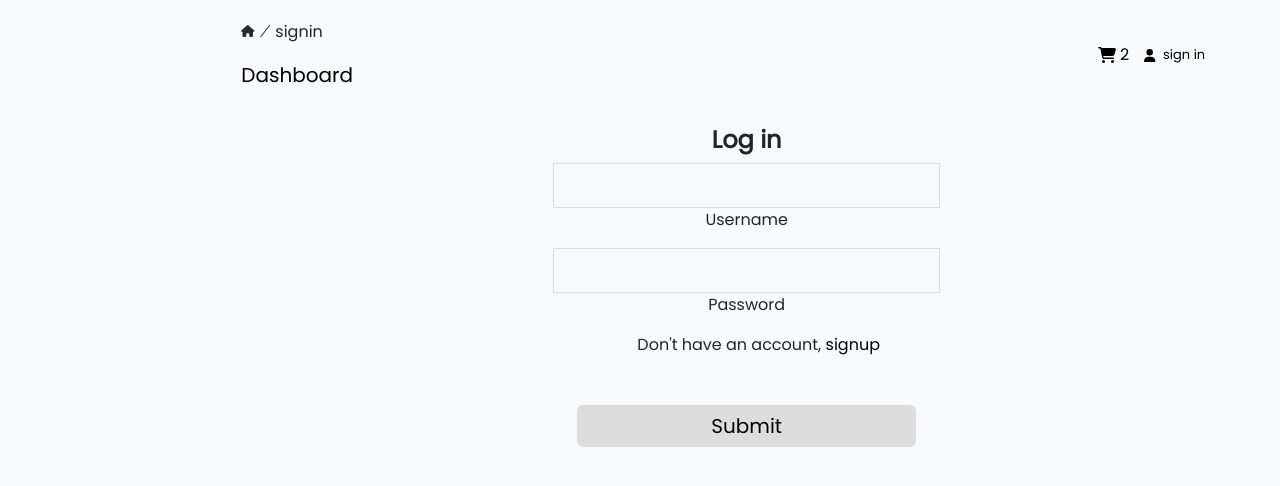
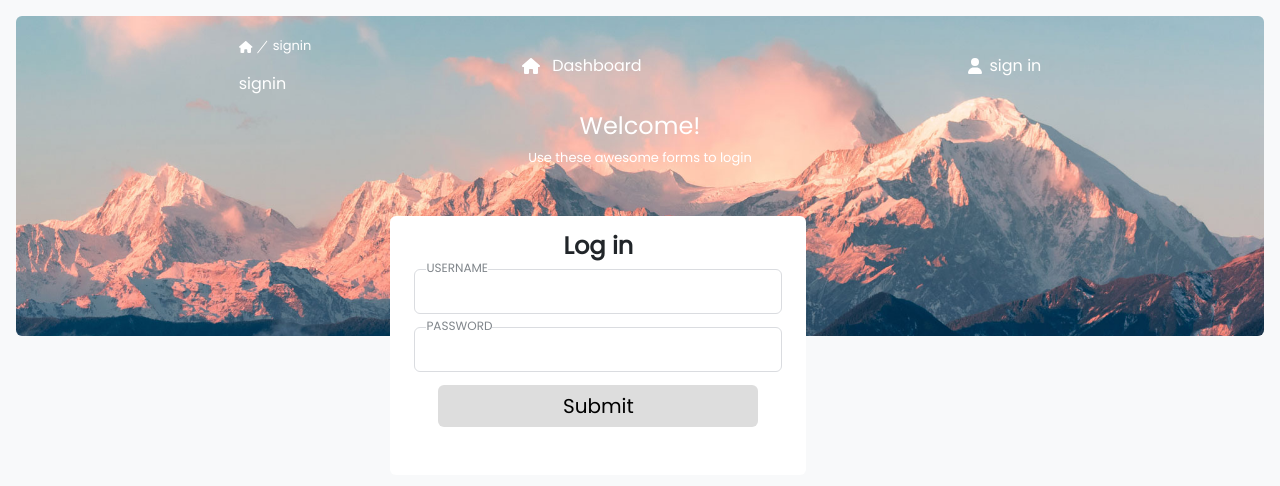
Before and after one commit to kevin-wairi/sparespos, a React (Create React App) app: page /signin in a window 1280 px wide. Shown: the top 486 px of the page. Built offline with nearby package versions, Linux system fonts and the light colour scheme; data requests are answered from the project's data file.

Commit message:
updated signup page

```diff
--- a/db.json
+++ b/db.json
@@ -19,12 +19,12 @@
     {
       "id": 1,
       "title": "Premium Ceramic Brake Pads for Toyota Camry (2019)",
-      "category": "",
+      "Category": "Braking System Parts",
       "description": "Premium ceramic brake pads for enhanced stopping power.",
       "carMake": "Toyota",
       "carModel": "Camry",
       "year": 2019,
-      "image": "",
+      "image": "https://m.media-amazon.com/images/I/71EYeM2ZpZS.jpg",
       "markedPrice": 6000,
       "sellingPrice": 5498.9,
       "rating": 4,
@@ -186,7 +186,7 @@
       "carMake": "Mercedes-Benz",
       "carModel": "E-Class",
       "year": 2017,
-      "image": "",
+      "image": "https://m.media-amazon.com/images/I/61ap0kR73vL.jpg",
       "markedPrice": 3000,
       "sellingPrice": 2748.9,
       "rating": 4,
@@ -203,7 +203,7 @@
       "carMake": "Audi",
       "carModel": "A4",
       "year": 2018,
-      "image": "",
+      "image": "https://m.media-amazon.com/images/I/61qr9BhcfeL.jpg",
       "markedPrice": 6000,
       "sellingPrice": 5498.9,
       "rating": 4,
@@ -323,66 +323,6 @@
       "quantity": 5,
       "status": "arrived",
       "datePosted": "2023-11-05"
-    },
-    {
-      "title": "",
-      "category": "",
-      "description": "",
-      "carMake": "",
-      "carModel": "",
-      "year": "",
-      "image": null,
-      "markedPrice": "",
-      "sellingPrice": "",
-      "quantity": "",
-      "status": "",
-      "datePosted": "",
-      "id": 20
-    },
-    {
-      "title": "qwerty",
-      "category": "Transmission and Drivetrain Parts",
-      "description": "qwertyu",
-      "carMake": "Toyota",
-      "carModel": "Camry",
-      "year": "2015",
-      "image": "blob:http://localhost:4000/4de98aa6-de3e-452a-870b-333cea3f3fc2",
-      "markedPrice": "123456",
-      "sellingPrice": "123456",
-      "quantity": "123",
-      "status": "arrived",
-      "datePosted": "Wed Nov 29 2023",
-      "id": 21
-    },
-    {
-      "title": "qwerty",
-      "category": "Engine Components",
-      "description": "",
-      "carMake": "Toyota",
-      "carModel": "Camry",
-      "year": "2020",
-      "image": "blob:http://localhost:4000/a1c97b53-257f-4309-9036-c7e76958721c",
-      "markedPrice": "123456",
-      "sellingPrice": "234567",
-      "quantity": "10",
-      "status": "arrived",
-      "datePosted": "Wed Nov 29 2023",
-      "id": 22
-    },
-    {
-      "title": "qwertyu",
-      "category": "Transmission and Drivetrain Parts",
-      "description": "",
-      "carMake": "Chevrolet",
-      "carModel": "Silverado",
-      "year": "10000",
-      "image": "blob:http://localhost:4000/026ed8a3-ff75-4b5b-a776-76e351bfe097",
-      "markedPrice": "123456710",
-      "sellingPrice": "1234567",
-      "quantity": "10",
-      "status": "inTransit",
-      "datePosted": "Wed Nov 29 2023",
-      "id": 23
     }
   ],
   "cart": [
--- a/src/App.js
+++ b/src/App.js
@@ -158,9 +158,7 @@ function App() {
         <div className={`${toggleMenu ? 'disp-overlay' : 'd-none'} ${isSticky && toggleMenu ? 'py-5' : ''}py-4 d-sm-flex col-sm-3 col-md-3 col-lg-2 min-vh-100`} >
                     { !(location.pathname.includes('/signup') || location.pathname.includes('/signin')) && <SidebarMenu closeSidebar={toggleState}/>}
         </div>
-
         <div id="scrollableDiv" className="main-section col-md-9 col-lg-10 col-sm-9  overflow-y-scroll" style={{ maxHeight: '100vh' }}onScroll={handleScroll} >
-
         { !(location.pathname.includes('/profile') || location.pathname.includes('/signup') || location.pathname.includes('/signin')) && <Navbar sticky={isSticky} openSidebar={toggleState} cartCount={cartCount} user={user} loggedOut={setLoggedOut} onLogout={setUser}/>}
 
         <div className={`${isSticky ? 'sticky-bottom' : ''}`}></div>
@@ -173,9 +171,7 @@ function App() {
             <Route path="/profile" element={<Profile   stock={items} updateStock={setItems}>
               <Navbar openSidebar={toggleState} cartCount={cartCount} user={user} loggedOut={setLoggedOut} onLogout={setUser}/>
             </Profile>} />
-            <Route path="/signin" element={<Signin  onLogin={setUser} loggedOut={setLoggedOut} onLogout={setUser}>
-              <Navbar openSidebar={toggleState} cartCount={cartCount} user={user} loggedOut={setLoggedOut} onLogout={setUser}/>
-            </Signin>} />
+            <Route path="/signin" element={<Signin  onLogin={setUser} loggedOut={setLoggedOut} onLogout={setUser}/>}/>
             <Route path="/tables" element={<Tables stock={items}  allUser={allUser}/>} />
           </Routes>
             ) : (
--- a/src/Components/Navbar/Navbar.jsx
+++ b/src/Components/Navbar/Navbar.jsx
@@ -3,7 +3,6 @@ import { FontAwesomeIcon } from '@fortawesome/react-fontawesome';
 import { faUser,faGear,faHouse,faSlash,faCartShopping} from '@fortawesome/free-solid-svg-icons';
 import './Navbar.css';
 import { NavLink, useLocation } from 'react-router-dom'
-import Profile from '../Profile/Profile';
 
 function Navbar({sticky,openSidebar,cartCount,user,loggedOut,onLogout}) {
 
@@ -36,10 +35,10 @@ function Navbar({sticky,openSidebar,cartCount,user,loggedOut,onLogout}) {
                     <div className="d-flex gap-1">
                     <div><a href="/"><FontAwesomeIcon icon={faHouse} size="xs" style={{color: "#292929",}} /></a></div>
                     <div><FontAwesomeIcon icon={faSlash} rotation={90} size="2xs" /></div>
-                    <p>{pathname}</p>
+                    <p className='menu-p align-self-center'>{pathname}</p>
                     </div>
 
-                    <a className="navbar-brand ">Dashboard</a>
+                    <a className="navbar-brand ">{pathname}</a>
                     </div>
                 </div>
                    <button className="navbar-toggler border-0" type="button" onClick={()=>openSidebar()}>
--- a/src/Components/Signin/Signin.css
+++ b/src/Components/Signin/Signin.css
@@ -4,3 +4,100 @@
     width: 200px;
     object-fit: cover;
   }
+
+  .signin-wrapper{
+    position: absolute;
+    width: 100%;
+    height: 100%;
+    top: 0;
+    left: 0;
+  }
+  .signinform{
+    position: absolute;
+    top: 200px;
+    background-color: #fff;
+    /* left: 25%;
+    right: 25%; */
+  }
+  .signup-container{
+    background-image: url('../../assets/images/bg.jpg');
+    background-position: center;
+    background-size: cover;
+    background-repeat: no-repeat;
+    position: relative;
+  }
+
+  @media only screen and (max-width: 400px) {
+    .signinform{
+
+      left: 8%;
+    }
+  }
+
+  @media only screen and (max-width: 768px) {
+    .signinform{
+
+      left: 8%;
+    }
+  }
+  @media only screen and (min-width: 768px) {
+    .signinform{
+
+      left: 30%;
+    }
+  }
+
+
+
+.form__div {
+  height: 50px;
+  position: relative;
+  margin-bottom: 24px;
+
+}
+
+.form-control {
+  width: 100%;
+  height: 45px;
+  font-size: 14px;
+  border: 1px solid #DADCE0;
+  border-radius: 0;
+  outline: none;
+  padding: 2px;
+  background: none;
+  z-index: 1;
+  box-shadow: none;
+}
+
+.form__label {
+  position: absolute;
+  left: 16px;
+  top: 10px;
+  background-color: #fff;
+  color: #80868B;
+  font-size: 16px;
+  transition: .3s;
+  text-transform: uppercase;
+}
+
+.form-control:focus+.form__label {
+  top: -8px;
+  left: 12px;
+  color: #1A73E8;
+  font-size: 12px;
+  font-weight: 500;
+  z-index: 10;
+}
+
+.form-control:not(:placeholder-shown).form-control:not(:focus)+.form__label {
+  top: -10px;
+  left: 12px;
+  font-size: 12px;
+  font-weight: 500;
+  z-index: 10;
+}
+
+.form-control:focus {
+  border: 1.5px solid #1A73E8;
+  box-shadow: none;
+}
--- a/src/Components/Signin/Signin.jsx
+++ b/src/Components/Signin/Signin.jsx
@@ -1,9 +1,14 @@
 import React,{useState} from 'react'
 import './Signin.css'
-import { useNavigate } from 'react-router-dom'
-import Navbar from '../Navbar/Navbar';
+import { FontAwesomeIcon } from '@fortawesome/react-fontawesome';
+import { faUser,faHouse,faSlash} from '@fortawesome/free-solid-svg-icons';
+import { useNavigate,useLocation,NavLink } from 'react-router-dom'
 
-function Signin({onLogin,children,loggedOut}) {
+function Signin({onLogin,loggedOut}) {
+
+    const location = useLocation()
+  const pathname = location.pathname.slice(1);
+
 
     const navigate = useNavigate();
 
@@ -51,37 +56,65 @@ async function submitLoginForm(e) {
 }
 
   return (
-    <div class="wrapper">
-   < div className='signup-container  m-0 p-0 container-fluid'>
-    <div className="col">
-        {children}
+<div class="wrapper signin-wrapper">
+   <div className='signup-container p-1 m-3 rounded' style={{minHeight: '20rem'}}>
+    <div className="col-8 mx-auto my-3 text-white">
+        <nav id='navbar '>
+            <div className="row  m-0 p-0 d-flex justify-content-between align-items-center rounded">
+                <div className="col-lg-3 col-12">
+                    <div className='text-start'>
+                    <div className="d-flex gap-1">
+                    <div><a href="/"><FontAwesomeIcon icon={faHouse} size="xs" style={{color: "#fff",}} /></a></div>
+                    <div><FontAwesomeIcon icon={faSlash} rotation={90} size="2xs" /></div>
+                    <p className='menu-p align-self-center'>{pathname}</p>
+                    </div>
+
+                    <a className="navbar-brand ">{pathname}</a>
+                    </div>
+                </div>
+                <div className="col-lg-4 col-4">
+                <NavLink to='/'>
+                   <div className="d-flex gap-1 align-items-center ">
+                   <FontAwesomeIcon className='p-2 ' icon={faHouse} style={{color: "#fff",}}/>
+                   <p className='my-1 text-white'>Dashboard</p>
+                    </div>
+                </NavLink>
+                </div>
+                <div className="col-lg-3 col-6 justify-content-end d-flex">
+                    <NavLink to='/signin'>
+                        <div className="d-flex gap-lg-2 gap-1 align-items-center">
+                            <FontAwesomeIcon icon={faUser} style={{color: "#fff",}} />
+                            <p className='my-1 text-white'>sign in</p>
+                        </div>
+                    </NavLink>
+                </div>
+            </div>
+        </nav>
     </div>
-            <div className=" form-container rounded col-md-8 col-lg-6 col-xl-5 col-10 order-lg-1  mx-auto">
-            <div className="row d-flex justify-content-end">
-                    </div>
+
+    <div className="text-white">
+    <h4>Welcome!</h4>
+    <p className='menu-p'>Use these awesome forms to login</p>
+
+    </div>
+            <div className=" form-container signinform rounded  col-lg-4 col-10" >
                     <p className="text-center h4 fw-bold mb-2 mx-1 mx-md-4 mt-2 pt-2">Log in</p>
 
                     <form className="mx-1 mx-md-4" onSubmit={(e)=>submitLoginForm(e)}>
 
                         <div className="d-flex flex-row align-items-center mb-2">
-                            <div className="form-outline flex-fill mb-0">
-                            <input type="text" className="form-control" value={username} onChange={(e)=>setUsername(e.target.value)}/>
-                            <label className="form-label" >Username</label>
+                            <div className="form-outline flex-fill mb-0 form__div">
+                            <input type="text" className="form-control rounded" value={username}  onChange={(e)=>setUsername(e.target.value)}/>
+                            <label className="form__label" >Username</label>
                             </div>
 
                         </div>
 
                         <div className="d-flex flex-row align-items-center mb-2">
-                            <div className="form-outline flex-fill mb-0">
-                            <input type="password" className="form-control" value={password} onChange={(e)=>setPassword(e.target.value)}/>
-                            <label className="form-label" >Password</label>
+                            <div className="form-outline flex-fill mb-0 form__div">
+                            <input type="password" className="form-control rounded" value={password} onChange={(e)=>setPassword(e.target.value)}/>
+                            <label className="form__label" >Password</label>
                             </div>
-                        </div>
-
-                        <div className="form-check d-flex justify-content-center mb-5">
-                            <label className="form-check-label" for="form2Example3">
-                            Don't have an account,  <a href="#!" onClick={()=>'openSignUpForm'()}>signup</a>
-                            </label>
                         </div>
                         {error && <div className='text-danger align-text-center  col-6 mx-auto'>{error}</div>}
                         <div className="d-flex justify-content-center mx-4 mb-3 mb-lg-4 pb-md-4 pb-sm-2 ">
```
Also changed, not shown: src/assets/images/signback.jpg (added).
